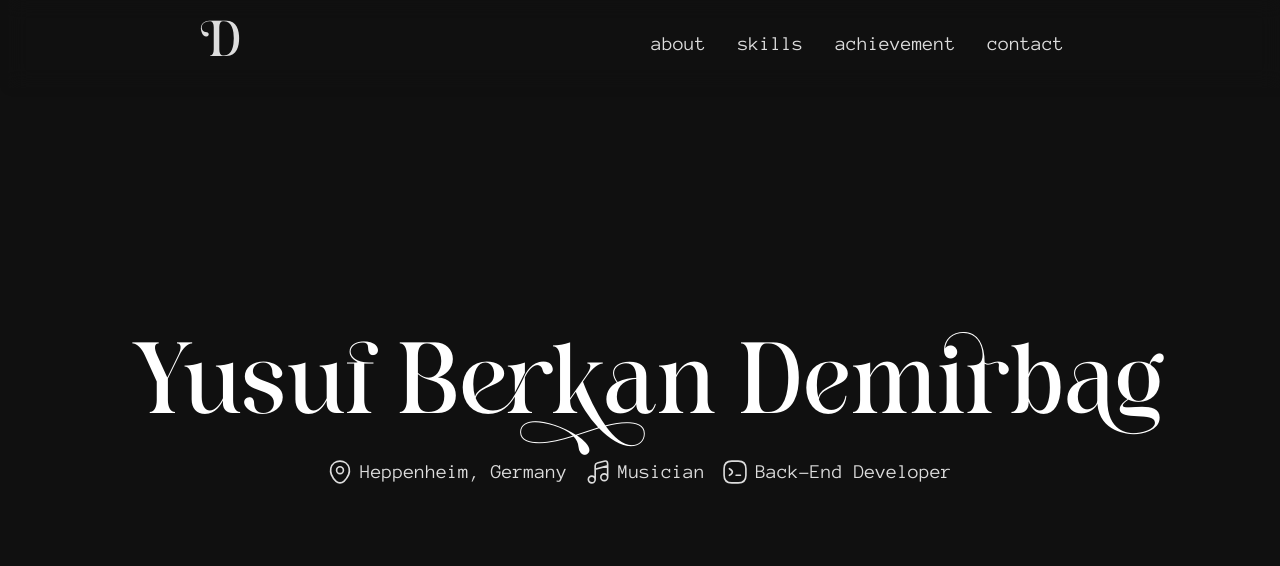
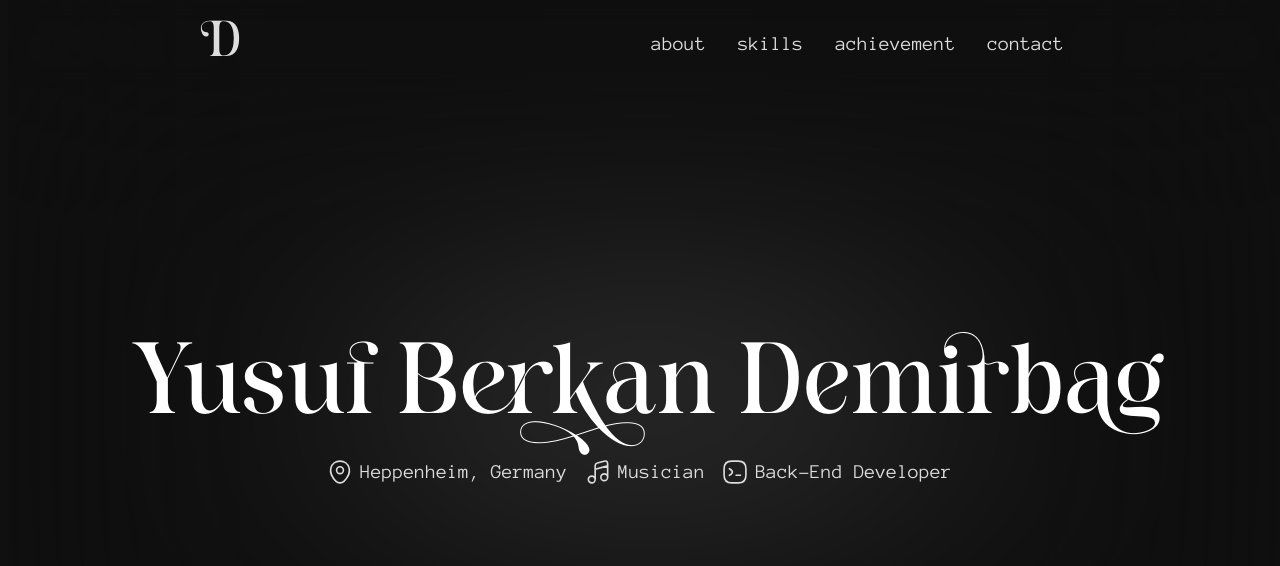
Before and after one commit to Zketra/MyMainPortfolioPage, a Vue app: page / in a window 1280 px wide. Shown: the top 566 px of the page. Built offline with nearby package versions, Linux system fonts and the light colour scheme; the HTML template or start-up script is replaced by a standard one.

Commit message:
blurred background

```diff
--- a/src/App.vue
+++ b/src/App.vue
@@ -2,12 +2,9 @@
    <div id="app">
     <NavHeader />
     <YBDHero />
+    <HeroBackground />
+
     <!--
-      <About />
-      <Skills />
-      <Experience />
-      <Projects />
-      <Footer />
     -->
   </div>
 </template>
@@ -16,6 +13,7 @@
 import { defineComponent } from "vue";
 import NavHeader from "./components/Header.vue";
 import YBDHero from "./components/Hero.vue";
+import HeroBackground from "./components/HeroBackground.vue";
 /*
 import About from "./components/About.vue";
 import Skills from "./components/Skills.vue";
@@ -27,7 +25,7 @@ import Footer from "./components/Footer.vue";
 export default defineComponent({
   name: 'App',
   components: {
-    NavHeader, YBDHero,
+    NavHeader, YBDHero, HeroBackground,
   }
 });
 </script>
--- a/src/components/Header.vue
+++ b/src/components/Header.vue
@@ -34,7 +34,6 @@ export default defineComponent({
     justify-content: center;
     align-items: center;
     /* Style */
-    box-shadow: 0 0 10px rgba(0, 0, 0, 0.1);
     backdrop-filter: blur(10px);
 
 }
--- /dev/null
+++ b/src/components/HeroBackground.vue
@@ -0,0 +1,44 @@
+<template>
+    <div class="wings">
+        <div class="cover"></div>
+        <div class="elipse"></div>
+    </div>
+</template>
+
+<script lang="ts">
+import { defineComponent } from 'vue'
+
+export default defineComponent({
+	name: "HeroBackground",
+})
+</script>
+
+<style scoped>
+.wings {
+    position: absolute;
+    top: 0;
+    height: 100vh;
+    width: 100vw;
+    z-index: -1;
+    display: flex;
+    justify-content: center;
+    align-items: center;
+}
+
+.cover {
+    position: absolute;
+    top: 0;
+    height: 100vh;
+    width: 100vw;
+    -webkit-backdrop-filter: blur(132.6px) brightness(100%);
+    backdrop-filter: blur(132.6px) brightness(100%);
+    background-color: #10101003;
+}
+
+.elipse {
+    height: 25vh;
+    width: 50vw;
+    background-color: #373737;
+    border-radius: 100%;
+}
+</style>
```
Also changed, not shown: src/components/Hero.vue (+0 -11 lines).
